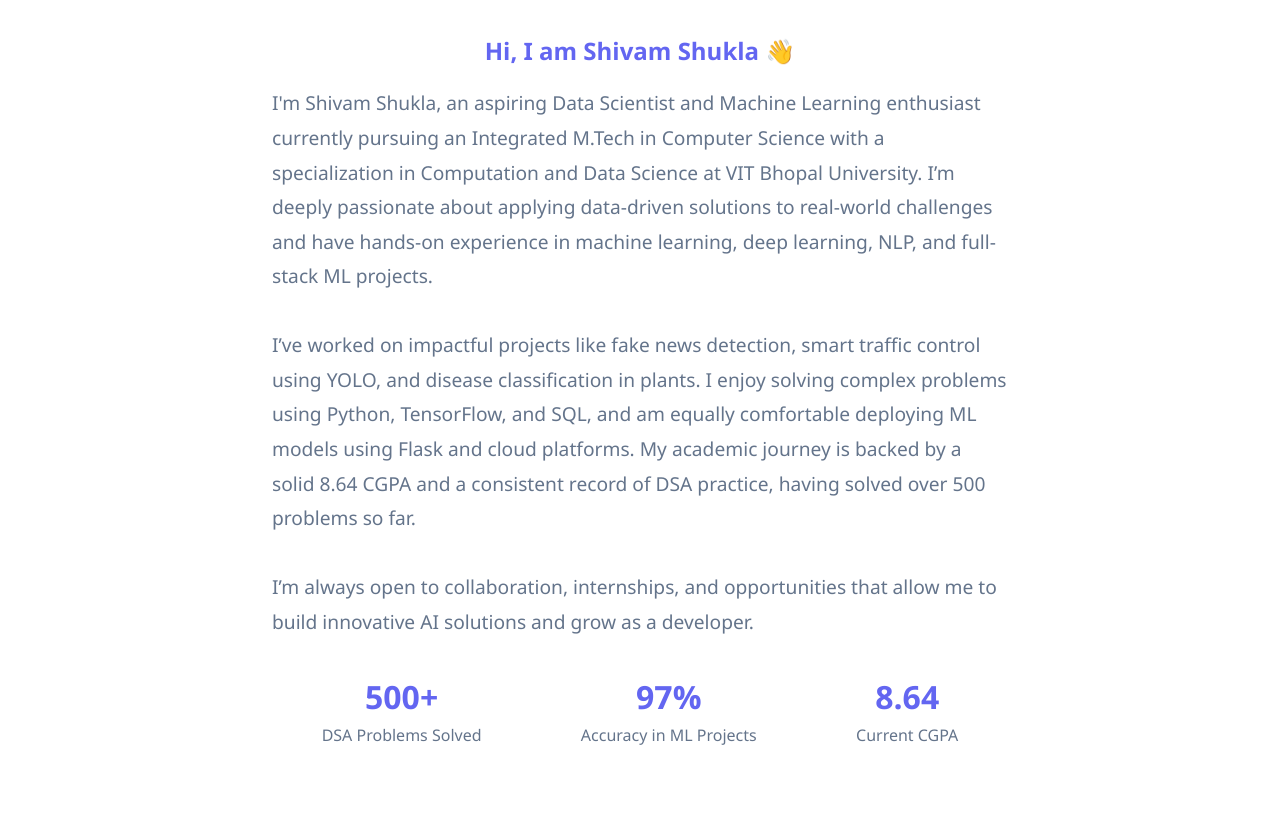
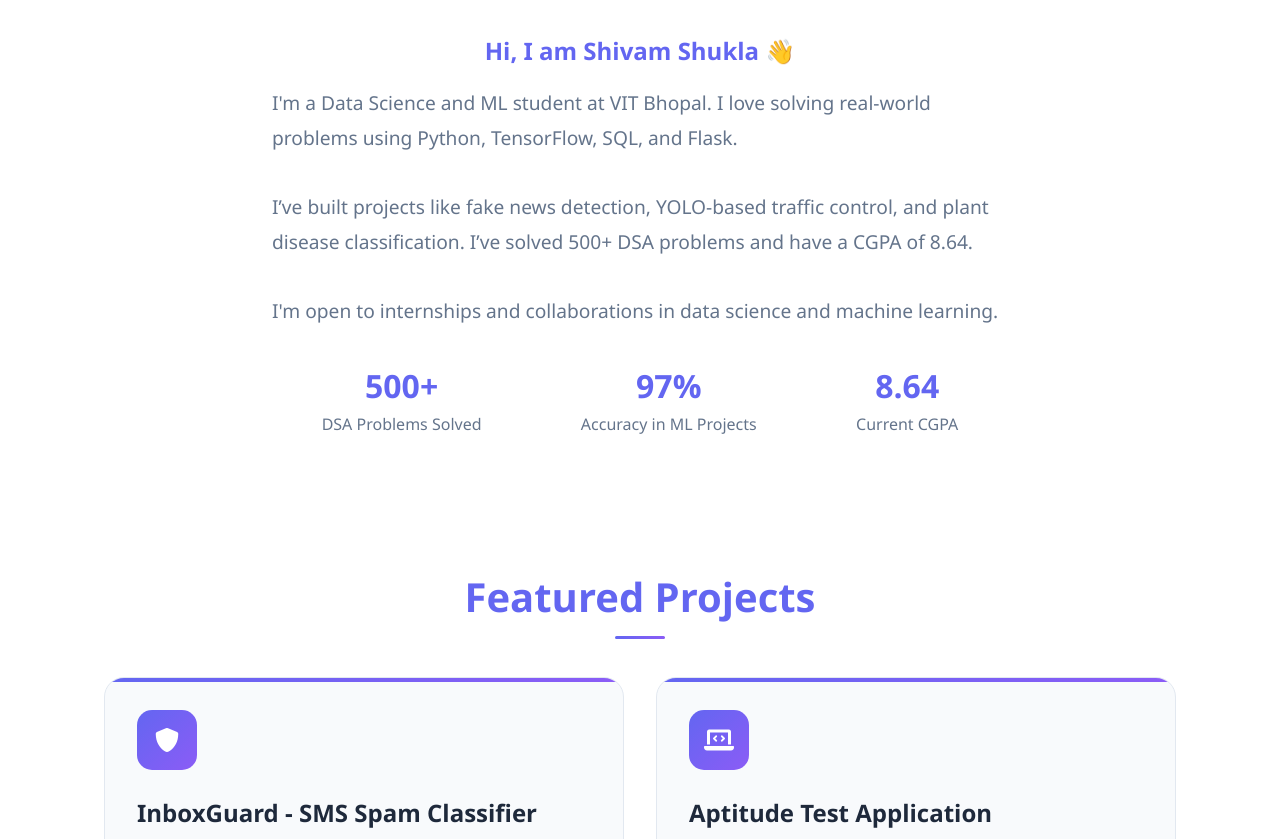
Before and after one commit to Abhijayshah/portfolio-2, a plain HTML site: page index.html in a window 1280 px wide. Shown: the part 800-1639 px from the top of the page. Drawn offline with Linux system fonts and the light colour scheme.

Commit message:
Update index.html

```diff
--- a/index.html
+++ b/index.html
@@ -653,6 +653,27 @@
                                 transition: all 0.3s ease;
                         }
                 </style>
+        <html lang="en">
+        <head>
+                <meta charset="UTF-8">
+                <meta name="viewport" content="width=device-width, initial-scale=1.0">
+                <title>Shivam Shukla | Data Science & ML Enthusiast | Student Portfolio</title>
+                <link href="https://cdnjs.cloudflare.com/ajax/libs/font-awesome/6.0.0/css/all.min.css" rel="stylesheet">
+                <style>
+                        * {
+                                margin: 0;
+                                padding: 0;
+                                box-sizing: border-box;
+                        }
+
+                        body {
+                                font-family: 'Segoe UI', Tahoma, Geneva, Verdana, sans-serif;
+                                line-height: 1.6;
+                                color: var(--text-color);
+                                background: var(--bg-color);
+                                transition: all 0.3s ease;
+                        }
+                </style>
         </head>
         <body>
 
@@ -662,11 +683,11 @@
                         </h1>
 
                         <p style="font-size: 1.2rem; color: var(--text-muted); line-height: 1.8;">
-                                I'm Shivam Shukla, an aspiring Data Scientist and Machine Learning enthusiast currently pursuing an Integrated M.Tech in Computer Science with a specialization in Computation and Data Science at VIT Bhopal University. I’m deeply passionate about applying data-driven solutions to real-world challenges and have hands-on experience in machine learning, deep learning, NLP, and full-stack ML projects.<br><br>
+                                I'm a Data Science and ML student at VIT Bhopal. I love solving real-world problems using Python, TensorFlow, SQL, and Flask.<br><br>
 
-                                I’ve worked on impactful projects like fake news detection, smart traffic control using YOLO, and disease classification in plants. I enjoy solving complex problems using Python, TensorFlow, and SQL, and am equally comfortable deploying ML models using Flask and cloud platforms. My academic journey is backed by a solid 8.64 CGPA and a consistent record of DSA practice, having solved over 500 problems so far.<br><br>
+                                I’ve built projects like fake news detection, YOLO-based traffic control, and plant disease classification. I’ve solved 500+ DSA problems and have a CGPA of 8.64.<br><br>
 
-                                I’m always open to collaboration, internships, and opportunities that allow me to build innovative AI solutions and grow as a developer.
+                                I'm open to internships and collaborations in data science and machine learning.
                         </p>
 
                         <div style="display: flex; justify-content: space-around; margin-top: 2rem;">
@@ -687,6 +708,7 @@
 
         </body>
         </html>
+
 
                 <!-- Projects Section -->
         <section class="section" id="projects">
```
